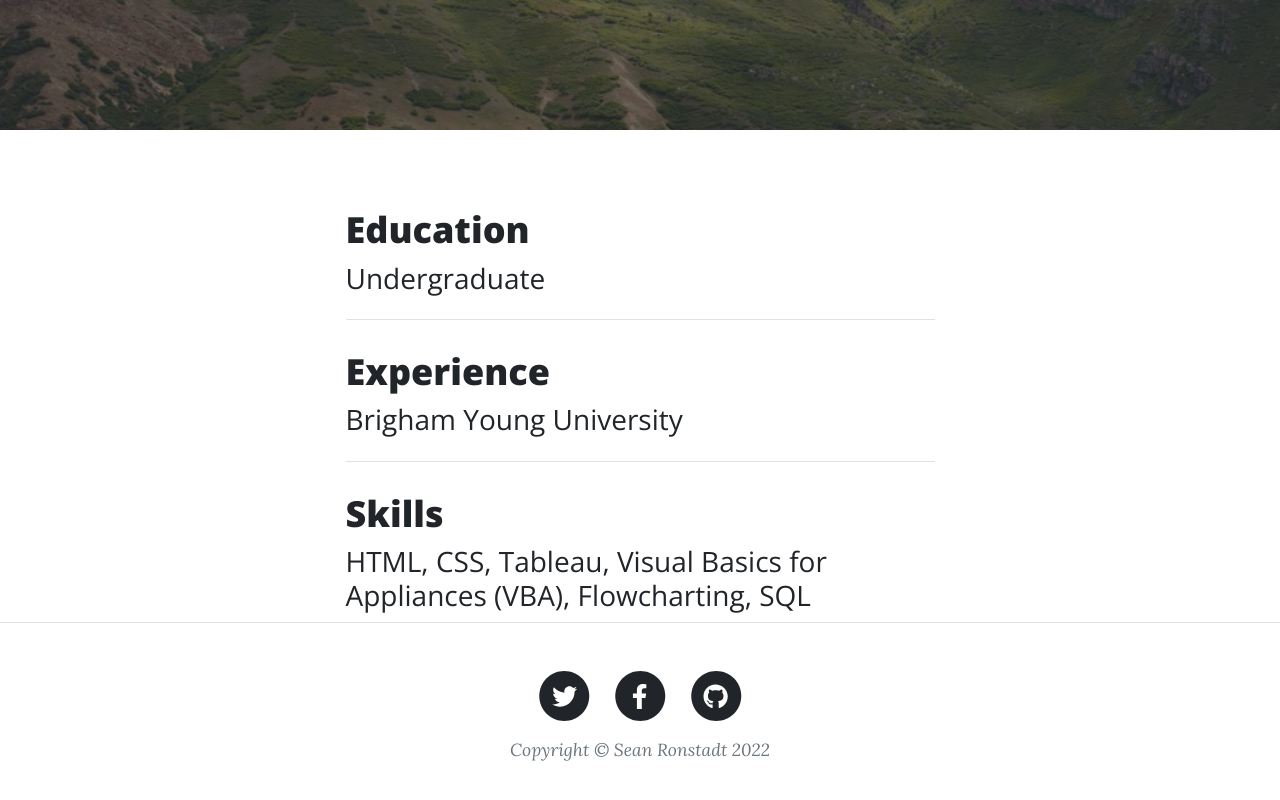
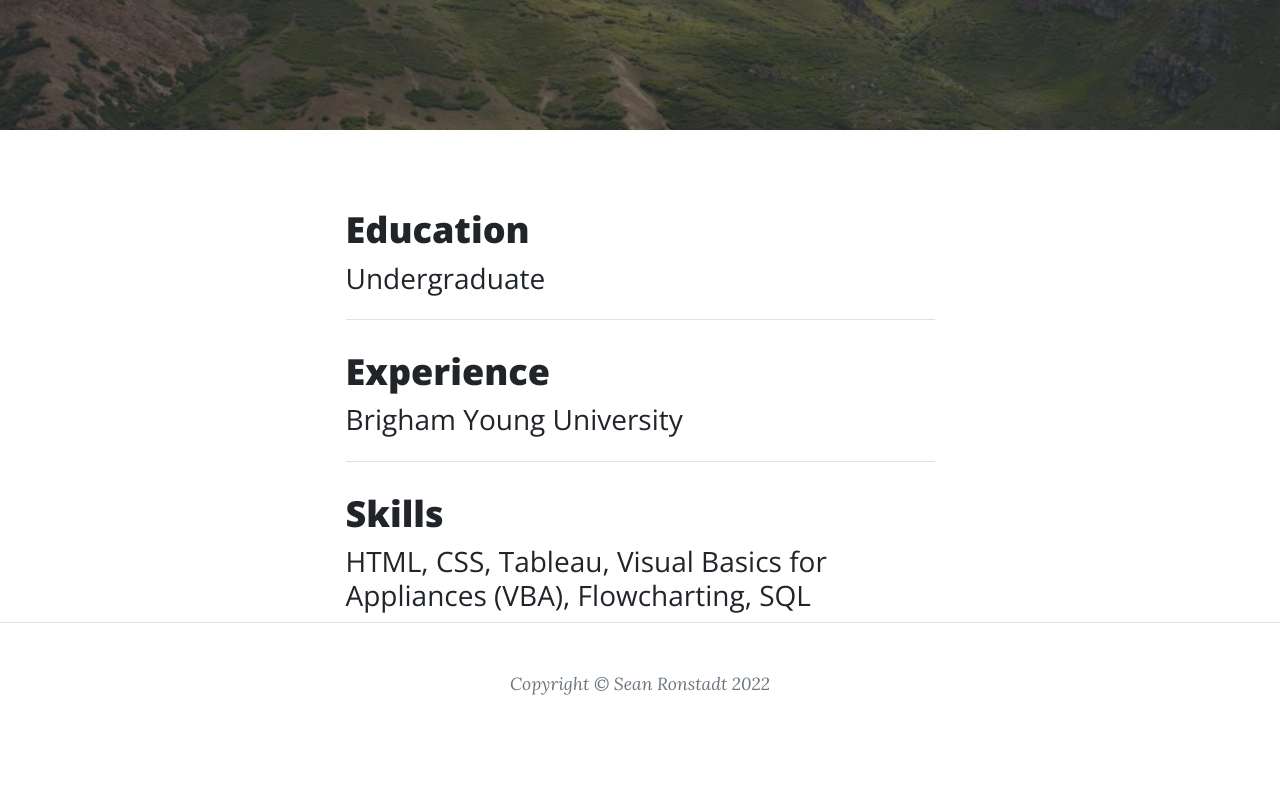
Before and after one commit to RonSeanstadt/is201-final-project, a plain HTML site: page index.html in a window 1280 px wide. Shown: the part 498-1298 px from the top of the page. After the commit the page ends 1244 px from the top, so only its background shows below. Drawn offline with nearby package versions, Linux system fonts and the light colour scheme.

Commit message:
Add files via upload

```diff
--- a/index.html
+++ b/index.html
@@ -87,32 +87,6 @@
             <div class="container px-4 px-lg-5">
                 <div class="row gx-4 gx-lg-5 justify-content-center">
                     <div class="col-md-10 col-lg-8 col-xl-7">
-                        <ul class="list-inline text-center">
-                            <li class="list-inline-item">
-                                <a href="#!">
-                                    <span class="fa-stack fa-lg">
-                                        <i class="fas fa-circle fa-stack-2x"></i>
-                                        <i class="fab fa-twitter fa-stack-1x fa-inverse"></i>
-                                    </span>
-                                </a>
-                            </li>
-                            <li class="list-inline-item">
-                                <a href="#!">
-                                    <span class="fa-stack fa-lg">
-                                        <i class="fas fa-circle fa-stack-2x"></i>
-                                        <i class="fab fa-facebook-f fa-stack-1x fa-inverse"></i>
-                                    </span>
-                                </a>
-                            </li>
-                            <li class="list-inline-item">
-                                <a href="#!">
-                                    <span class="fa-stack fa-lg">
-                                        <i class="fas fa-circle fa-stack-2x"></i>
-                                        <i class="fab fa-github fa-stack-1x fa-inverse"></i>
-                                    </span>
-                                </a>
-                            </li>
-                        </ul>
                         <div class="small text-center text-muted fst-italic">Copyright &copy; Sean Ronstadt 2022</div>
                     </div>
                 </div>
```
